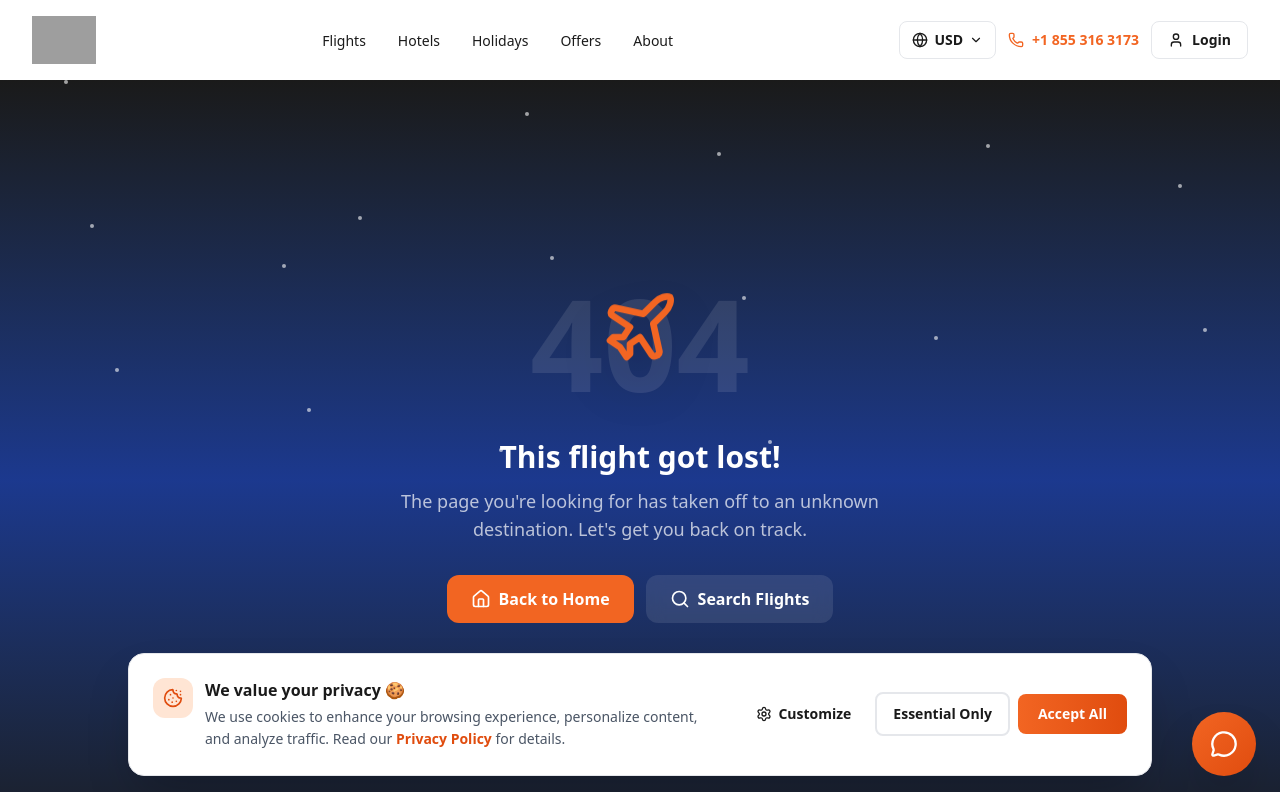
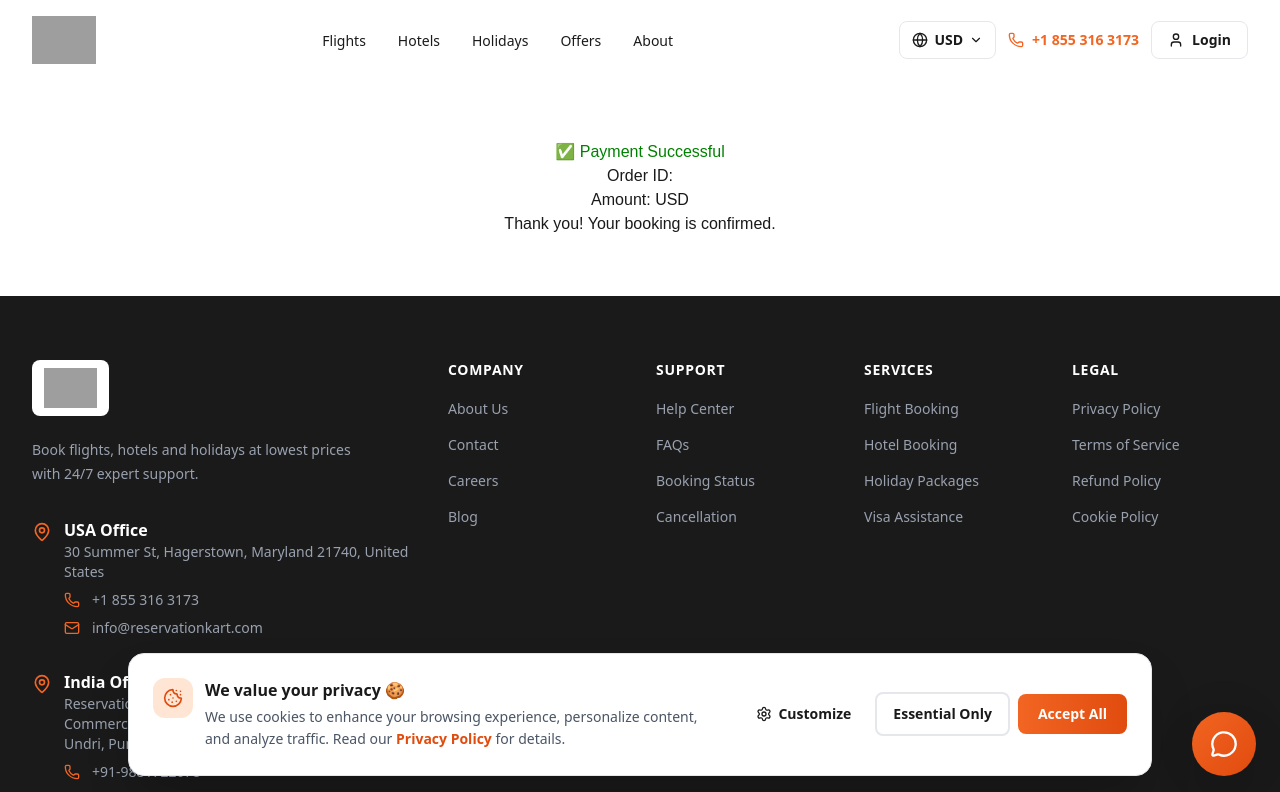
Before and after one commit to ainsoftware690/reservationkart, a Next.js app: page /payment-success in a window 1280 px wide. Before the commit this address had no page. Shown: the top 792 px of the page. Built offline with nearby package versions, Linux system fonts and the light colour scheme; grey boxes are pictures that could not be loaded.

Commit message:
payemnt success-faild page added

```diff
--- /dev/null
+++ b/src/app/payment-failed/page.js
@@ -0,0 +1,9 @@
+export default function PaymentFailed({ searchParams }) {
+  return (
+    <div style={{ textAlign: "center", padding: 60, fontFamily: "sans-serif" }}>
+      <h1 style={{ color: "red" }}>❌ Payment Failed</h1>
+      <p>Order ID: {searchParams.order_id}</p>
+      <p>Please try again or contact support.</p>
+    </div>
+  );
+}
--- /dev/null
+++ b/src/app/payment-success/page.js
@@ -0,0 +1,10 @@
+export default function PaymentSuccess({ searchParams }) {
+  return (
+    <div style={{ textAlign: "center", padding: 60, fontFamily: "sans-serif" }}>
+      <h1 style={{ color: "green" }}>✅ Payment Successful</h1>
+      <p>Order ID: {searchParams.order_id}</p>
+      <p>Amount: {searchParams.amount} USD</p>
+      <p>Thank you! Your booking is confirmed.</p>
+    </div>
+  );
+}
```
